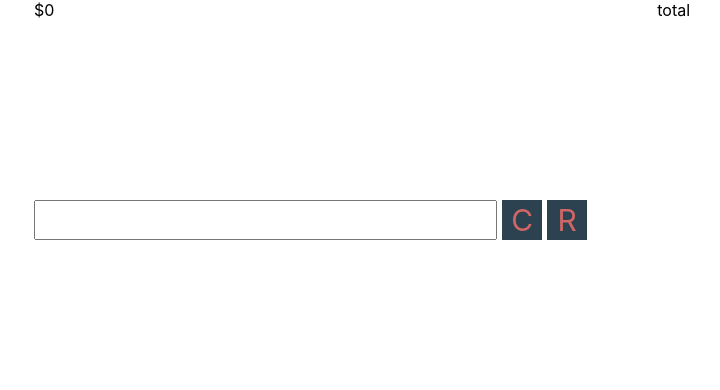
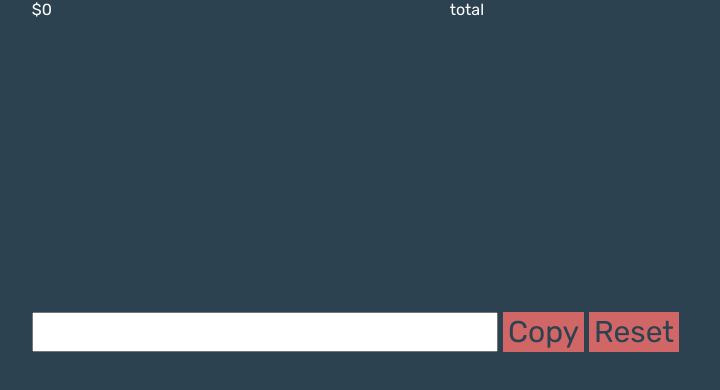
Before and after one commit to zackify/10key, a React (Create React App) app: page / in a window 1280 px wide. Shown: the top 390 px of the page, without its empty margins (278-998 px from the left). Built offline with nearby package versions, Linux system fonts and the light colour scheme.

Commit message:
fix stuff

```diff
--- a/package.json
+++ b/package.json
@@ -11,6 +11,7 @@
     "@types/node": "^14.11.2",
     "@types/react": "^16.9.51",
     "@types/react-dom": "^16.9.8",
+    "copy-text-to-clipboard": "^2.2.0",
     "copy-to-clipboard": "^3.3.1",
     "gh-pages": "^3.1.0",
     "react": "^16.13.1",
--- a/public/index.html
+++ b/public/index.html
@@ -24,7 +24,12 @@
       work correctly both with client-side routing and a non-root public URL.
       Learn how to configure a non-root public URL by running `npm run build`.
     -->
-    <title>React App</title>
+    <link
+      href="https://fonts.googleapis.com/css2?family=Rubik&display=swap"
+      rel="stylesheet"
+    />
+
+    <title>10 Key</title>
   </head>
   <body>
     <noscript>You need to enable JavaScript to run this app.</noscript>
--- a/src/Calculator/Input.tsx
+++ b/src/Calculator/Input.tsx
@@ -29,6 +29,7 @@ export const Input = ({
         value={currentInput}
         onKeyPress={(e) => {
           let operator = operatorFromKey[e.key];
+
           if (currentInput && operator && parseFloat(currentInput))
             addRow(operator);
         }}
@@ -40,7 +41,7 @@ export const Input = ({
       <div style={{ display: 'flex', justifyContent: 'center' }}>
         <div
           style={styles.button}
-          onClick={() => {
+          onClick={async () => {
             let longestStart = operations.reduce(
               (acc, op) =>
                 new Intl.NumberFormat().format(parseFloat(op.value)).length >
@@ -49,35 +50,34 @@ export const Input = ({
                   : acc,
               0,
             );
+            let sum = total(operations);
             // this looks so messy but it works and i made it in 5 minutes lol
-            copy(
-              `${operations
+            let text = `${operations
               .map((operation) => {
                 let formattedValue = new Intl.NumberFormat().format(
                   parseFloat(operation.value),
                 );
                 let isSubtract = operation.operator === 'subtract';
 
-                  return `${formattedValue} ${new Array(
-                    longestStart - formattedValue.length + 20,
+                return `${
+                  isSubtract ? '<span style="color:red;">' : ''
+                }${formattedValue}${isSubtract ? '</span>' : ''} ${new Array(
+                  longestStart - formattedValue.length + 10,
                 )
                   .fill(0)
                   .map((op) => ' ')
-                    .join('&nbsp;')} ${
-                    isSubtract ? '<span style="color:red;">' : ''
-                  }${operatorLookup[operation.operator]}${
-                    isSubtract ? '</span>' : ''
-                  }`;
+                  .join('&nbsp;')} ${operatorLookup[operation.operator]}`;
               })
-                .join('<br />')}<br />
-${total(operations)}
-            `,
-              { format: 'text/html' },
-            );
-            inputRef.current?.focus();
+              .join('<br />\n')}<br />\n
+${sum} ${new Array(longestStart - sum.length + 10)
+              .fill(0)
+              .map((op) => ' ')
+              .join('&nbsp;')} total`;
+
+            copy(text, { format: 'text/html' });
           }}
         >
-          <span>C</span>
+          <span>Copy</span>
         </div>
         <div
           style={styles.button}
@@ -87,7 +87,7 @@ ${total(operations)}
             inputRef.current?.focus();
           }}
         >
-          <span>R</span>
+          <span>Reset</span>
         </div>
       </div>
     </div>
@@ -97,11 +97,12 @@ ${total(operations)}
 const styles: { [key: string]: CSSProperties } = {
   button: {
     cursor: 'pointer',
-    backgroundColor: '#2C4251',
+    backgroundColor: '#D16666',
     marginLeft: 5,
-    width: 40,
+    paddingLeft: 5,
+    paddingRight: 5,
     height: 40,
-    color: '#D16666',
+    color: '#2C4251',
     fontSize: 30,
     textAlign: 'center',
     display: 'flex',
--- a/src/Calculator/Output.tsx
+++ b/src/Calculator/Output.tsx
@@ -1,4 +1,5 @@
 import React from 'react';
+import { useScrollToBottom } from 'useScrollToBottom';
 import { Operation, operatorLookup, total } from './operators';
 
 type Props = {
@@ -6,8 +7,24 @@ type Props = {
 };
 
 export const Output = ({ operations }: Props) => {
+  let container = useScrollToBottom(operations);
+  let longestStart = operations.reduce(
+    (acc, op) =>
+      new Intl.NumberFormat().format(parseFloat(op.value)).length > acc
+        ? op.value.length
+        : acc,
+    0,
+  );
   return (
-    <div style={{ height: 200, overflow: 'scroll', width: '100%' }}>
+    <div
+      style={{
+        height: 300,
+        overflow: 'scroll',
+        width: '70%',
+        marginBottom: 12,
+      }}
+      ref={(ref) => (container.current = ref)}
+    >
       {operations.map((operation, index) => {
         let isSubtract = operation.operator === 'subtract';
         return (
@@ -18,10 +35,10 @@ export const Output = ({ operations }: Props) => {
               justifyContent: 'space-between',
             }}
           >
-            <div>
+            <div style={{ color: isSubtract ? '#FF1B1C' : undefined }}>
               ${new Intl.NumberFormat().format(parseFloat(operation.value))}
             </div>
-            <div style={{ color: isSubtract ? 'red' : undefined }}>
+            <div style={{ marginRight: 10 }}>
               {operatorLookup[operation.operator]}
             </div>
           </div>
@@ -35,7 +52,7 @@ export const Output = ({ operations }: Props) => {
         }}
       >
         <div>${total(operations)}</div>
-        <div>total</div>
+        <div style={{ marginRight: 10 }}>total</div>
       </div>
     </div>
   );
--- a/src/Calculator/operators.ts
+++ b/src/Calculator/operators.ts
@@ -16,7 +16,7 @@ export const operatorFromKey: any = {
 };
 
 export const total = (operations: Operation[]) => {
-  return operations.reduce((acc, operation) => {
+  let result = operations.reduce((acc, operation) => {
     let number = parseFloat(operation.value);
 
     if (operation.operator === 'add') {
@@ -33,4 +33,5 @@ export const total = (operations: Operation[]) => {
     }
     return acc;
   }, 0);
+  return new Intl.NumberFormat().format(result);
 };
--- a/src/index.css
+++ b/src/index.css
@@ -1,10 +1,10 @@
 body {
   margin: 0;
-  font-family: -apple-system, BlinkMacSystemFont, 'Segoe UI', 'Roboto', 'Oxygen',
-    'Ubuntu', 'Cantarell', 'Fira Sans', 'Droid Sans', 'Helvetica Neue',
-    sans-serif;
+  font-family: 'Rubik', 'Helvetica Neue', sans-serif;
   -webkit-font-smoothing: antialiased;
   -moz-osx-font-smoothing: grayscale;
+  background-color: #2c4251;
+  color: #ffffff;
 }
 
 p,
--- a/src/react-app-env.d.ts
+++ b/src/react-app-env.d.ts
@@ -1 +1,3 @@
 /// <reference types="react-scripts" />
+
+declare module 'copy-text-to-clipboard';
--- /dev/null
+++ b/src/useScrollToBottom.ts
@@ -0,0 +1,13 @@
+import { useRef, useEffect } from 'react';
+
+export const useScrollToBottom = (messages: any) => {
+  let scrollContainer = useRef<HTMLDivElement | null | undefined>();
+
+  useEffect(() => {
+    if (!scrollContainer?.current) return;
+
+    scrollContainer.current.scrollTo(0, scrollContainer.current.scrollHeight);
+  }, [messages]);
+
+  return scrollContainer;
+};
```
Also changed, not shown: 1 other file (tests, documents, lock files or other folders). Lines whose indentation alone changed are shown as unchanged.
